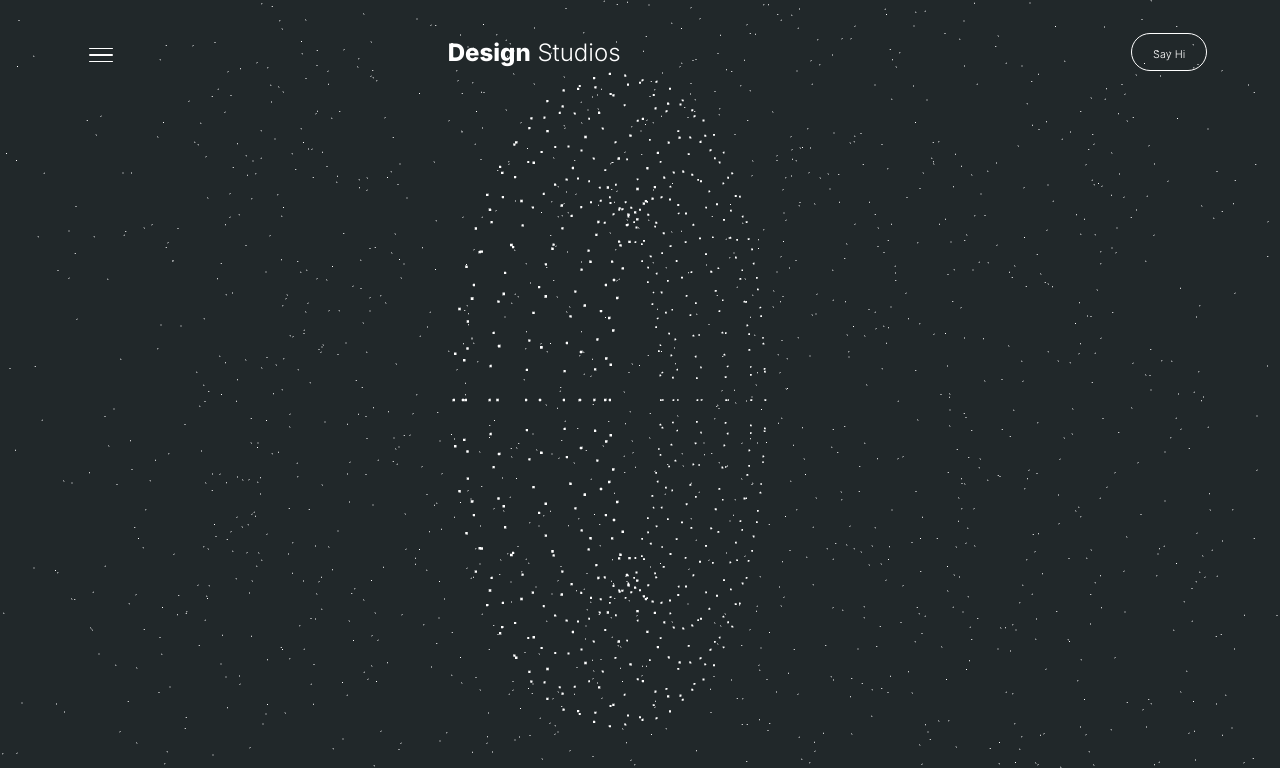
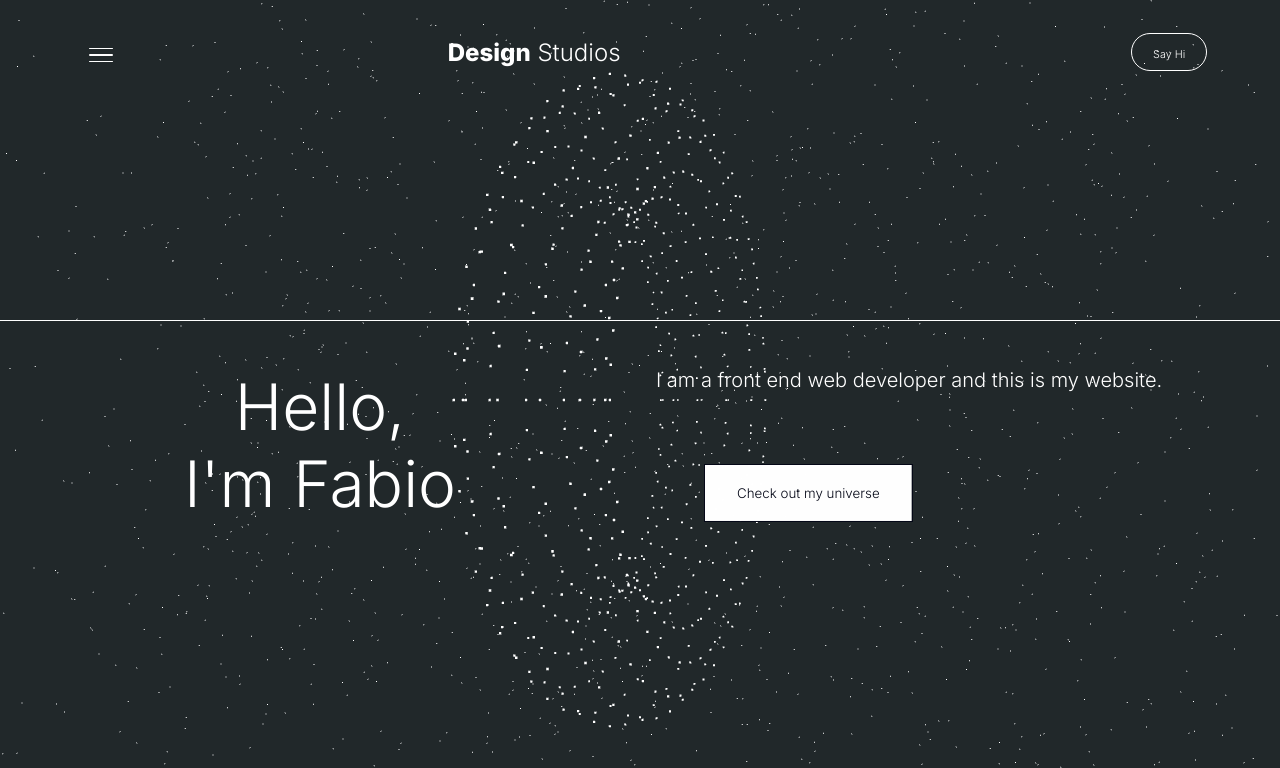
Before and after one commit to fabsanjuan/Profile, a website built with Vite: page index.html in a window 1280 px wide. Shown: the top 768 px of the page. Built offline with nearby package versions, Linux system fonts and the light colour scheme; animation ran at ten frames a second.

Commit message:
Added the landing-page overlay with styling

```diff
--- a/index.html
+++ b/index.html
@@ -41,10 +41,11 @@
                 <div id="scene-container">
                 </div>
                 <div id="landing-page-overlay">
-                    <h1>Web Development and Design Studio</h1>
+                    <h1>Hello, <br /> I'm Fabio</h1>
+                    <p>I am a front end web developer and this is my website.</p>
                     <button>Check out my universe</button>
                 </div>
-            </section>  <!--TODO: -->
+            </section>
             <section id="about-me">
                 <div id="about-me-container">
                     <div>
@@ -108,8 +109,8 @@
                         </ul>
                     </div>
                     <div id="button-container">
-                        <button id="prevBtn">Prev</button>
-                        <button id="nextBtn">Next</button>
+                        <button>Prev</button>
+                        <button>Next</button>
                     </div>
                 </div>
             </section>
--- a/src/css/global-style.css
+++ b/src/css/global-style.css
@@ -119,8 +119,110 @@ nav ul li {
 }
 /*---------------------Main Styles-------------------------*/
 #landing-page-overlay {
-    display: none;
+    position: absolute;
+    top: 40%;
+    display: flex;
+    padding-top: 3rem;
+    gap: 1rem;
+    width: 100%;
+    background: rgba(244, 243, 247, 0);
 }
+
+#landing-page-overlay:before {
+    content: '';
+    position: absolute;
+    top: 0;
+    left: 0;
+    width: 100%;
+    border-bottom: 1px solid #fff;
+    transform: scaleX(0);
+    transform-origin: center;
+}
+
+@keyframes extendLine {
+    from {
+        transform: scaleX(0);
+    }
+    to {
+        transform: scaleX(1);
+    }
+}
+
+#landing-page-overlay h1 {
+    background: none;
+    font-size: 4rem;
+    width: 50vw;
+    /* line-height: 97%; */
+    text-align: center;
+}
+
+#landing-page-overlay.animate-line:before {
+    animation: extendLine 1.5s ease-out forwards;
+}
+
+@keyframes dropDown {
+    from {
+        opacity: 0;
+        transform: translateY(-3rem);
+    }
+
+    to {
+        opacity: 1;
+        transform: translateY(0);
+    }
+}
+
+#landing-page-overlay h1, #landing-page-overlay button {
+    opacity: 0;
+}
+
+#landing-page-overlay p {
+    background: none;
+    font-size: 1.25rem;
+    width: 40vw;
+    opacity: 0;
+}
+
+#landing-page-overlay button {
+    margin: 6rem 2rem 0 -30rem;
+    border: solid rgb(6, 9, 24) 1px;
+    padding: 1rem 2rem;
+    color: rgb(6, 9, 24);
+    background: linear-gradient(to left, white 50%, transparent 50%);
+    background-size: 200% 100%;
+    background-position: right bottom;
+    transition: background-position ease-in 0.5s, ease-in-out 0.5s;
+    cursor: pointer;
+}
+
+#landing-page-overlay button:hover {
+    background-position: left bottom;
+    color: #fff;
+    font-size: 1rem;
+    transition: ease-in-out 0.5s;
+    border: solid #fff 1px;
+}
+
+.animate-drop-down {
+    animation: dropDown 2s ease forwards;
+}
+
+#landing-page-overlay h1.animate-drop-down {
+    animation-delay: 1.75s;
+}
+
+#landing-page-overlay p.animate-drop-down {
+    animation-delay: 2.75s;
+}
+
+#landing-page-overlay button.animate-drop-down {
+    animation-delay: 4.25s;
+}
+
+#landing-page-overlay {
+    /* display: none; */
+}
+
 
 #about-me-container img {
     width: 100%;
--- a/src/css/small-style.css
+++ b/src/css/small-style.css
@@ -128,3 +128,7 @@
 #contact-form {
     margin: 5% 0 2rem 3rem;
 }
+
+#landing-page-overlay {
+    display: none;
+}
--- a/src/js/interactivity.js
+++ b/src/js/interactivity.js
@@ -1,5 +1,16 @@
 document.addEventListener('DOMContentLoaded', (event) => {
    const navBackground = document.querySelector('.hidden-nav-background');
+   const heading = document.getElementById('landing-page-overlay');
+   const h1Element = document.querySelector('#landing-page-overlay h1');
+   const pElement = document.querySelector('#landing-page-overlay p');
+   const btnElement = document.querySelector('#landing-page-overlay button');
+
+   // Variables for the carousel
+   const prevBtn = document.getElementById('prevBtn');
+   const nextBtn = document.getElementById('nextBtn');
+   const slide = document.querySelector('.carousel-slide');
+   const cards = document.querySelectorAll('.card');
+
     window.addEventListener('scroll', () => {
         let scrollPosition = window.scrollY;
         let windowHeight = window.innerHeight;
@@ -35,4 +46,17 @@ document.addEventListener('DOMContentLoaded', (event) => {
             console.log(element);
         })
     })
+    // heading animations.
+    heading.classList.remove('animate-line'); // .remove does not throw an error - its failsafe.
+    h1Element.classList.remove('animate-drop-down');
+    pElement.classList.remove('animate-drop-down');
+    btnElement.classList.remove('animate-drop-down');
+    void heading.offsetWidth; // Trigger reflow and make the DOM Work For It!!
+    void h1Element.offsetWidth;
+    void pElement.offsetWidth;
+    void btnElement.offsetWidth;
+    heading.classList.add('animate-line');
+    h1Element.classList.add('animate-drop-down');
+    pElement.classList.add('animate-drop-down');
+    btnElement.classList.add('animate-drop-down');
 })
```
